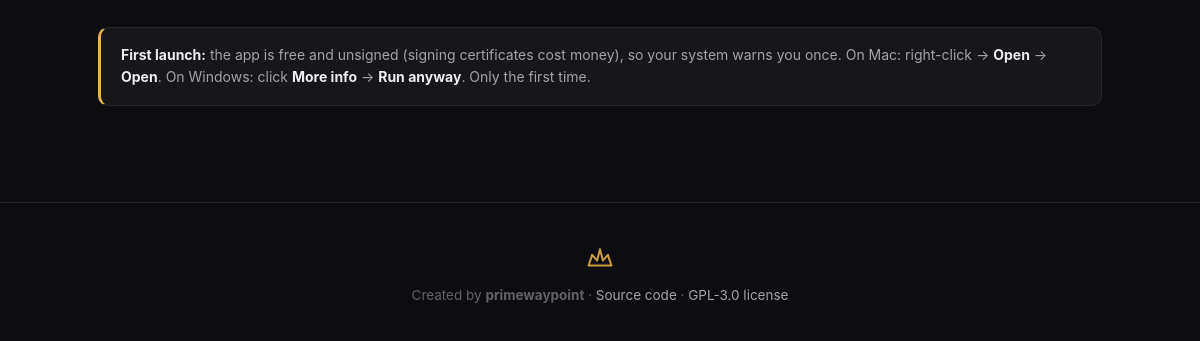
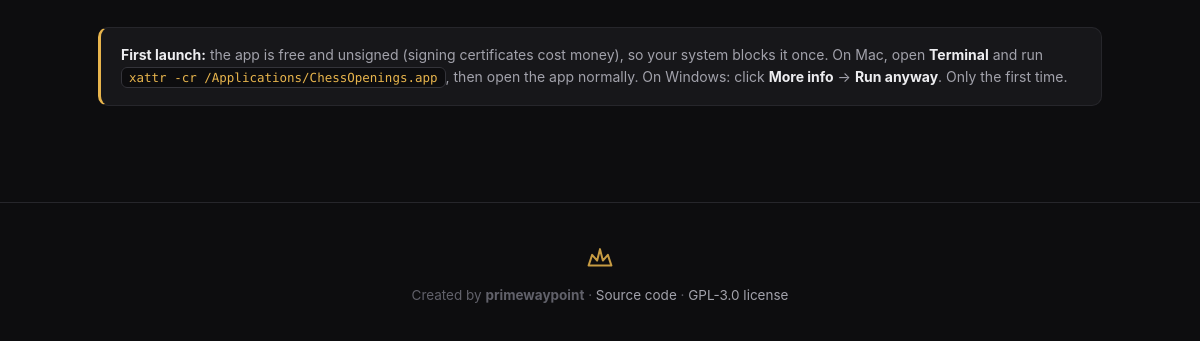
Before and after one commit to primewaypoint/chess-openings, an Electron app: page docs/index.html in a window 1200 px wide. Shown: the part 2837-3178 px from the top of the page. Drawn offline with Linux system fonts and the light colour scheme.

Commit message:
Landing page: correct macOS first-launch instructions to use Terminal xattr command

```diff
--- a/docs/index.html
+++ b/docs/index.html
@@ -396,6 +396,16 @@
       color: var(--text-2);
     }
     .dl-note strong { color: var(--text); }
+    .dl-note code {
+      font-family: "SF Mono", ui-monospace, Menlo, Consolas, monospace;
+      font-size: 12.5px;
+      background: var(--bg);
+      border: 1px solid var(--border-2);
+      border-radius: 6px;
+      padding: 2px 7px;
+      color: var(--gold);
+      white-space: nowrap;
+    }
 
     /* ── Footer ──────────────────────────────────────── */
     footer {
@@ -580,7 +590,8 @@
       </div>
       <div class="dl-note reveal" style="--d:0.22s">
         <strong>First launch:</strong> the app is free and unsigned (signing certificates cost money), so your
-        system warns you once. On Mac: right-click → <strong>Open</strong> → <strong>Open</strong>.
+        system blocks it once. On Mac, open <strong>Terminal</strong> and run
+        <code>xattr -cr /Applications/ChessOpenings.app</code>, then open the app normally.
         On Windows: click <strong>More info</strong> → <strong>Run anyway</strong>. Only the first time.
       </div>
     </div>
```
